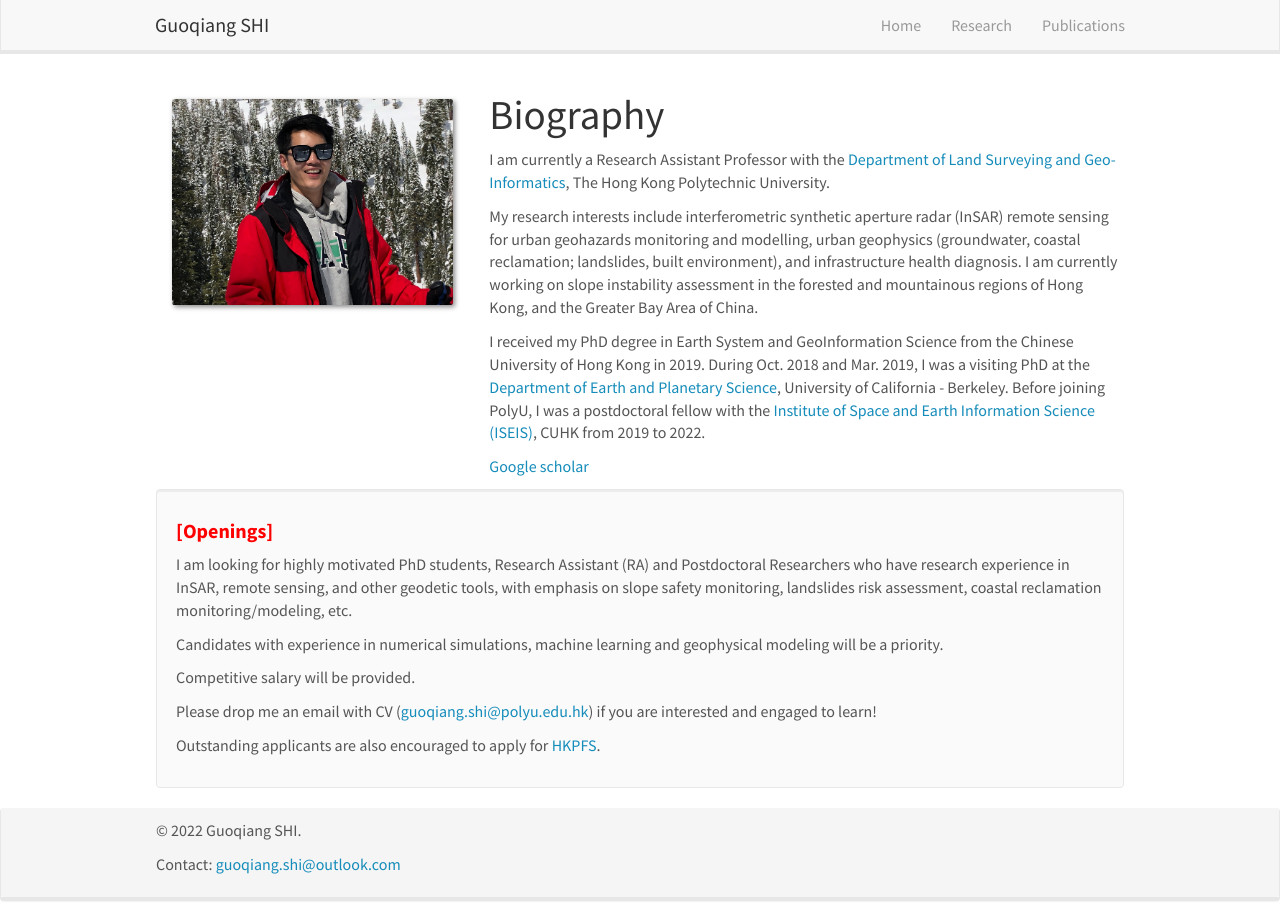
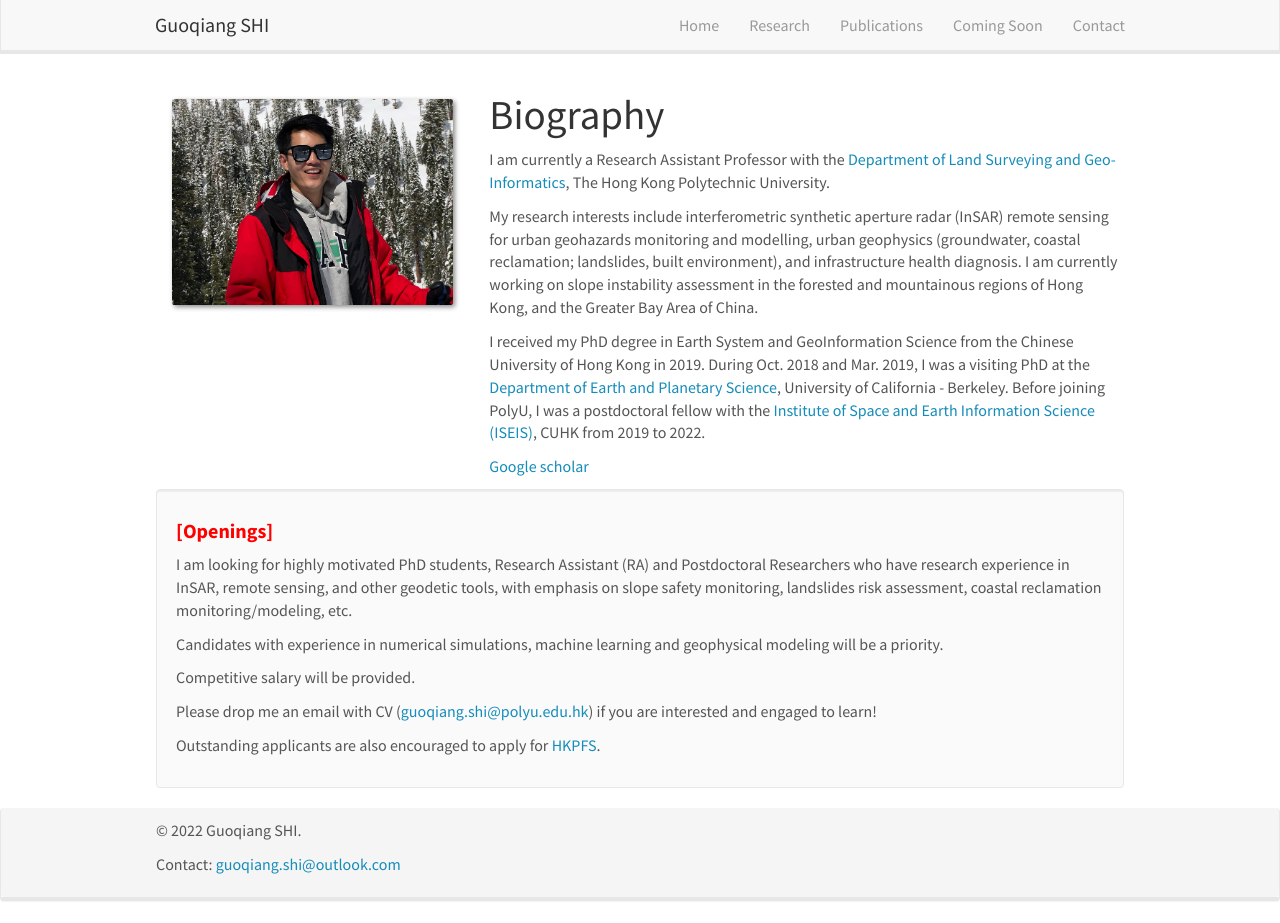
Before and after one commit to guoqiangshi/guoqiangshi.github.io, a Jekyll site: the page index.html, which Jekyll copies as it is, in a window 1280 px wide and 923 px high. Built offline with Jekyll 4.4.1, drawn with Linux system fonts in a browser that asks for light colours; nearby versions of some CDN libraries; library files that are not in the unit come from our copies.

Commit message:
Update index.html

```diff
--- a/index.html
+++ b/index.html
@@ -46,6 +46,8 @@
 		<li><a href="/">Home</a></li>
 		<li><a href="/research">Research</a></li>
 		<li><a href="/publications">Publications</a></li>
+		<li><a href="/comingsoon">Coming Soon</a></li>
+		<li><a href="/contact">Contact</a></li>
 	  </ul>
 	</div>
   </div>
```
